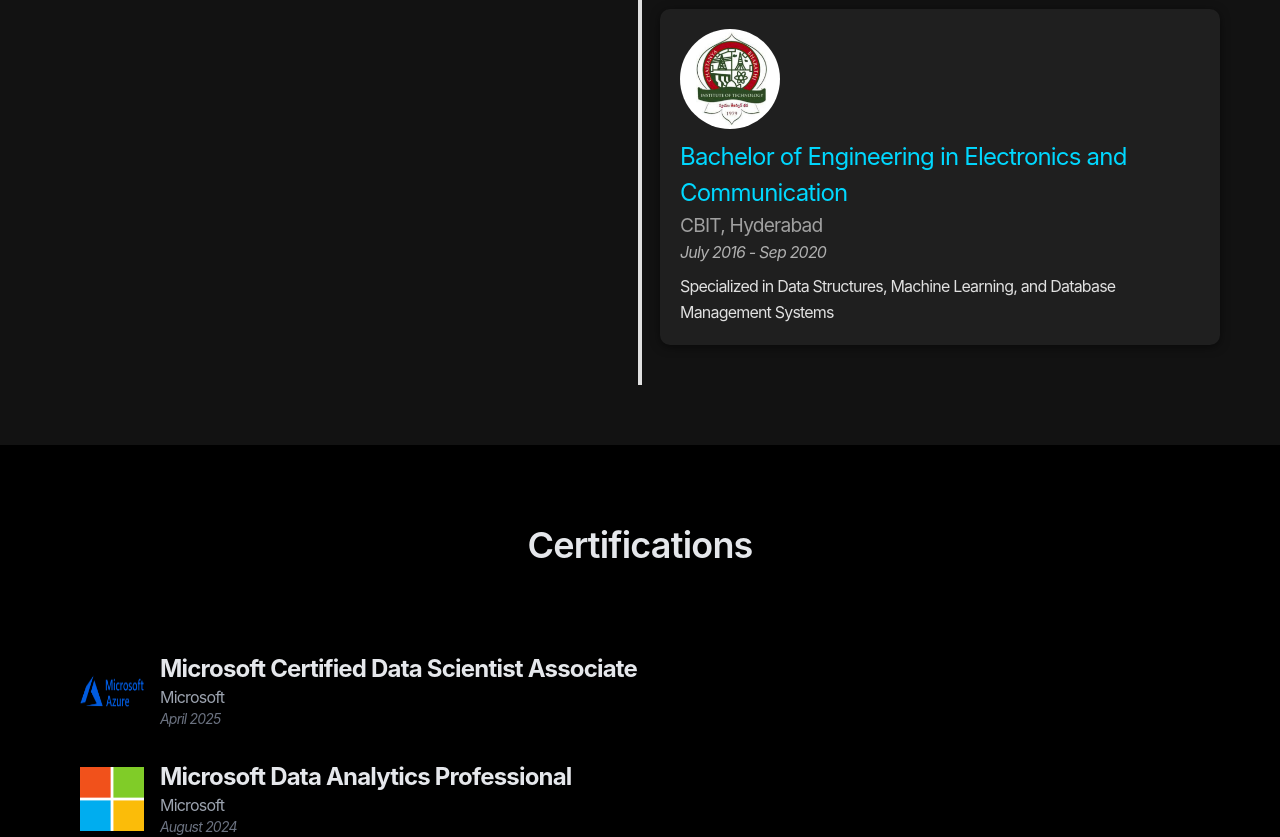
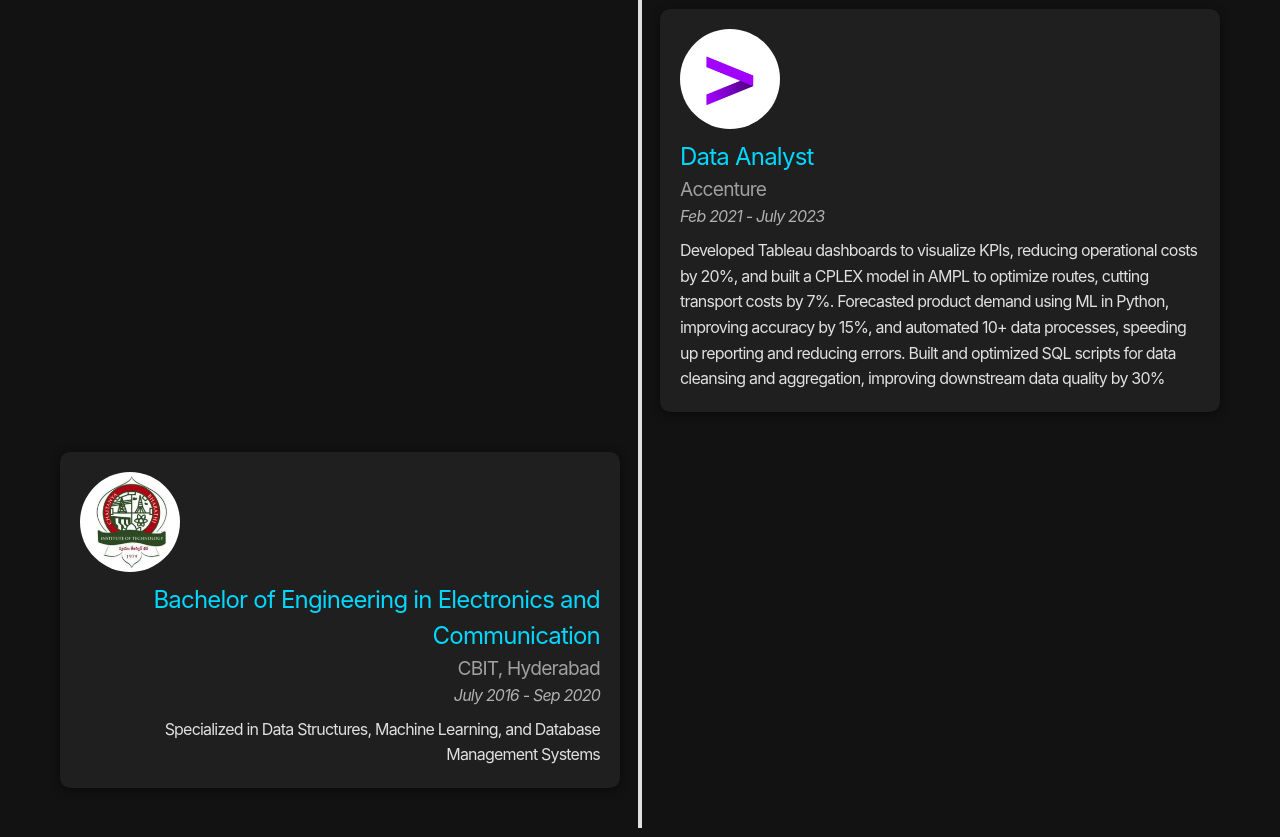
Before and after one commit to mrkomire/portfolio, a React (Vite) app: page / in a window 1280 px wide. Shown: the part 5620-6457 px from the top of the page. Built offline with nearby package versions, Linux system fonts and the light colour scheme.

Commit message:
added missing exp

```diff
--- a/src/components/Experience.jsx
+++ b/src/components/Experience.jsx
@@ -36,15 +36,15 @@ const timelineData = [
       "Focused on Business Intelligence, Statistical Learning, Time Series Analysis, and Optimization Methods. Graduated with a GPA of 3.8/4.",
     type: "education",
   },
-  // {
-  //   title: "Data Analyst",
-  //   company: "Accenture",
-  //   logo: accentureLogo, // Add logo path
-  //   duration: "Feb 2021 - July 2023",
-  //   description:
-  //     "Developed Tableau dashboards to visualize KPIs, reducing operational costs by 20%, and built a CPLEX model in AMPL to optimize routes, cutting transport costs by 7%. Forecasted product demand using ML in Python, improving accuracy by 15%, and automated 10+ data processes, speeding up reporting and reducing errors. Built and optimized SQL scripts for data cleansing and aggregation, improving downstream data quality by 30%",
-  //   type: "experience",
-  // },
+  {
+    title: "Data Analyst",
+    company: "Accenture",
+    logo: accentureLogo, // Add logo path
+    duration: "Feb 2021 - July 2023",
+    description:
+      "Developed Tableau dashboards to visualize KPIs, reducing operational costs by 20%, and built a CPLEX model in AMPL to optimize routes, cutting transport costs by 7%. Forecasted product demand using ML in Python, improving accuracy by 15%, and automated 10+ data processes, speeding up reporting and reducing errors. Built and optimized SQL scripts for data cleansing and aggregation, improving downstream data quality by 30%",
+    type: "experience",
+  },
   {
     title: "Bachelor of Engineering in Electronics and Communication",
     institution: "CBIT, Hyderabad",
```
